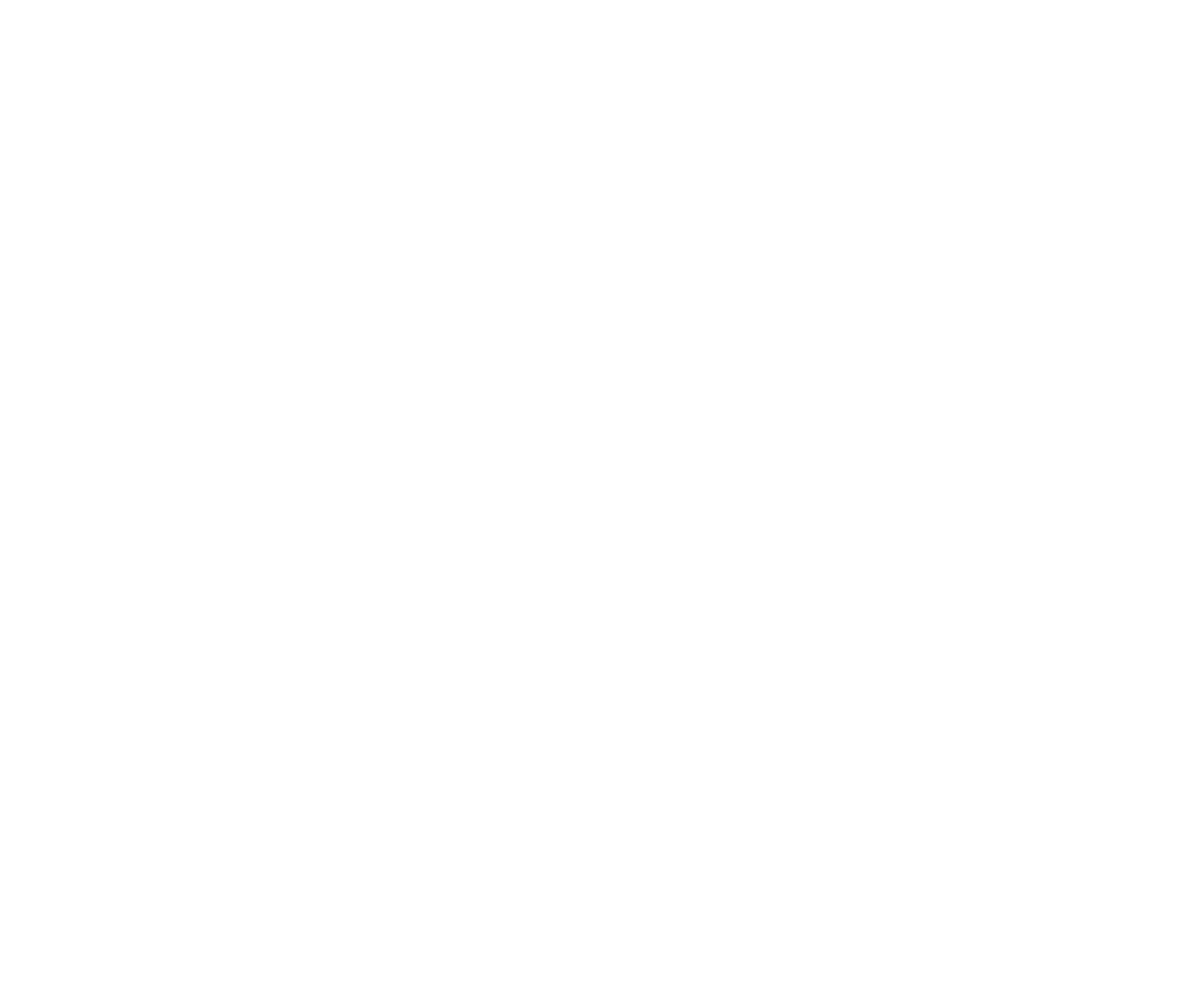
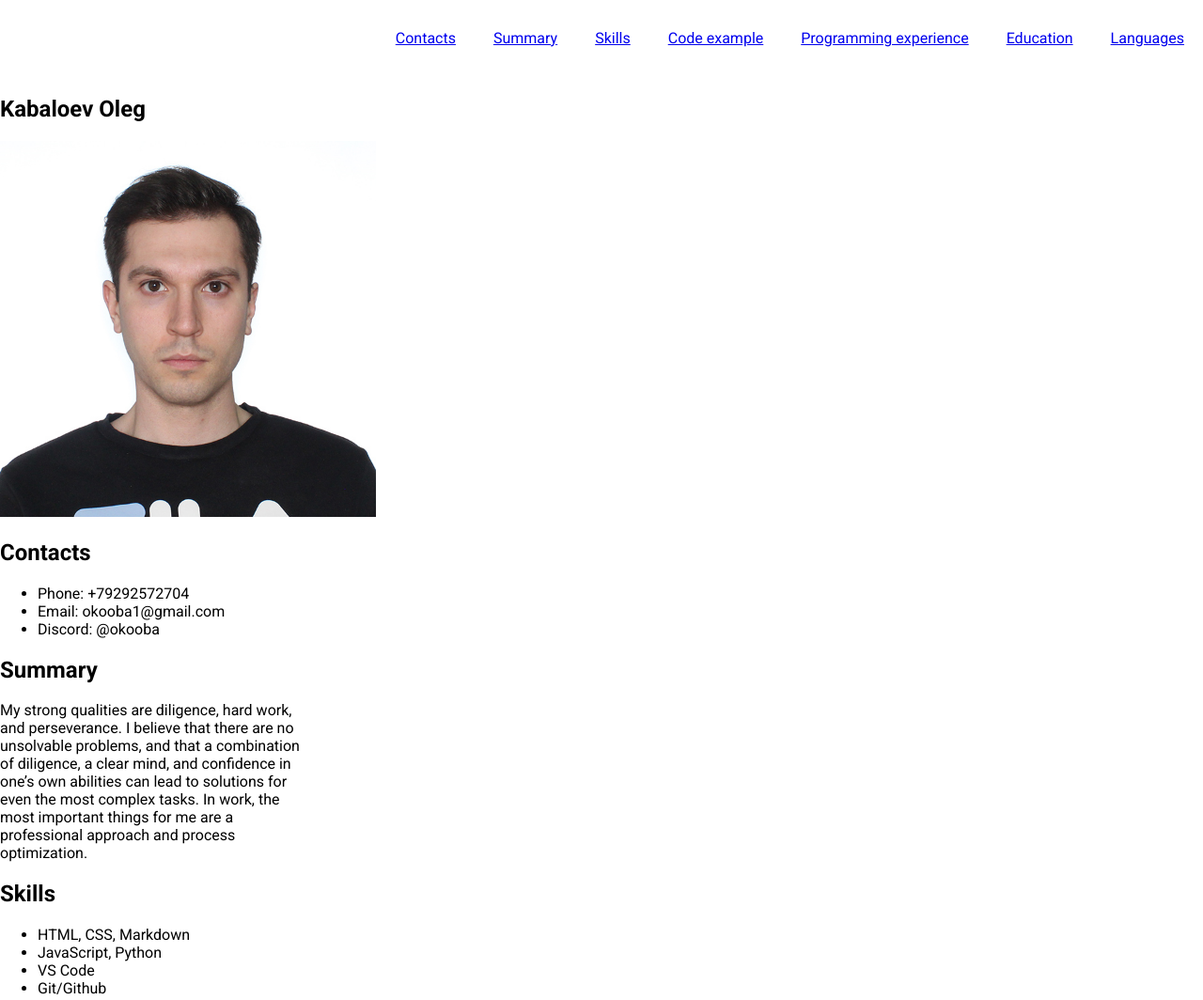
Before and after one commit to okooba/rsschool-cv, a plain HTML site: page index.html in a window 1280 px wide. Shown: the whole page at 94% size. Before the commit the page ends 800 px from the top, so only its background shows below. Drawn offline with Linux system fonts and the light colour scheme.

Commit message:
feat: add profile, contacts, skills

```diff
--- a/index.html
+++ b/index.html
@@ -3,8 +3,60 @@
 <head>
     <meta charset="UTF-8">
     <meta name="viewport" content="width=device-width, initial-scale=1.0">
-    <title>Document</title>
+    <title>cv</title>
+    <link rel="stylesheet" href="style.css" />
+    <link rel="icon" href="assets/favicon.ico" />
+    <link rel="preconnect" href="https://fonts.googleapis.com">
+    <link rel="preconnect" href="https://fonts.gstatic.com" crossorigin>
+    <link href="https://fonts.googleapis.com/css2?family=Roboto:ital,wght@0,100;0,300;0,400;0,500;0,700;0,900;1,100;1,300;1,400;1,500;1,700;1,900&display=swap" rel="stylesheet">
 </head>
 <body>
+    <header class="header">
+        <div class="container">
+            <nav class="nav">
+                <ul class="nav-list">
+                  <li class="nav-item"><a href="#contacts" class="nav-link">Contacts</a></li>
+                  <li class="nav-item"><a href="#summary" class="nav-link">Summary</a></li>
+                  <li class="nav-item"><a href="#skills" class="nav-link">Skills</a></li>
+                  <li class="nav-item"><a href="#code" class="nav-link">Code example</a></li>
+                  <li class="nav-item"><a href="#experience" class="nav-link">Programming experience</a></li>
+                  <li class="nav-item"><a href="#education" class="nav-link">Education</a></li>
+                  <li class="nav-item"><a href="#languages" class="nav-link">Languages</a></li>
+                </ul>
+              </nav>
+        </div>
+    </header>
+    <main class="main">
+        <div class="container">
+            <section class="section">
+                <h1>Kabaloev Oleg</h1>
+                <img src="./assets/img/logo.png.png" alt="avatar" weight="400px" height="400px"/>
+            <section class="section" id="contacts">
+                <h2>Contacts</h2>
+                <ul>
+                    <li>Phone: +79292572704</li>
+                    <li>Email: okooba1@gmail.com</li>
+                    <li>Discord: @okooba</li>
+                </ul>
+            </section>
+            <section class="section" id="summary">
+                <h2>Summary</Summary></h2>
+                <p>My strong qualities are diligence, hard work, and perseverance. I believe that there are no unsolvable problems, and that a combination of diligence, a clear mind, and confidence in one’s own abilities can lead to solutions for even the most complex tasks. In work, the most important things for me are a professional approach and process optimization.</p>
+            </section>
+            <section class="section" id="skills">
+                <h2>Skills</h2>
+                <ul>
+                    <li>HTML, CSS, Markdown</li>
+                    <li>JavaScript, Python</li>
+                    <li>VS Code</li>
+                    <li>Git/Github</li>
+                </ul>
+            </section>
+            <section class="section">
+        </div>
+    </main>
+    <footer class="footer">
+        <div class="container"></div>
+    </footer>
 </body>
 </html>
--- a/style.css
+++ b/style.css
@@ -1,3 +1,38 @@
-p {
-    color:aqua;
-}
+body {
+    font-family: 'Roboto', sans-serif;
+    min-height: 100vh;
+    margin: 0;
+    padding: 0;
+    display: flex;
+    flex-direction: column;
+    justify-content: space-between;
+    }
+* {
+    box-sizing: border-box;
+  }
+  .container {
+    max-width: 1440px;
+    margin: 0 auto;
+  }
+  .nav-list {
+    display: flex;
+    justify-content: flex-end;
+    align-items: center;
+    list-style: none;
+  }
+  html {
+    scroll-behavior: smooth;
+  }
+  .nav-link {
+    padding: 0 20px;
+    line-height: 50px;
+    transition: 0.3s;
+  }
+  .main-container {
+    display: flex;
+    flex-wrap: wrap;
+  }
+
+  .section {
+    width: 50%;
+  }
```
Also changed, not shown: assets/img/english.png (renamed from english.png), assets/img/logo.png.png (renamed from logo.png.png).
